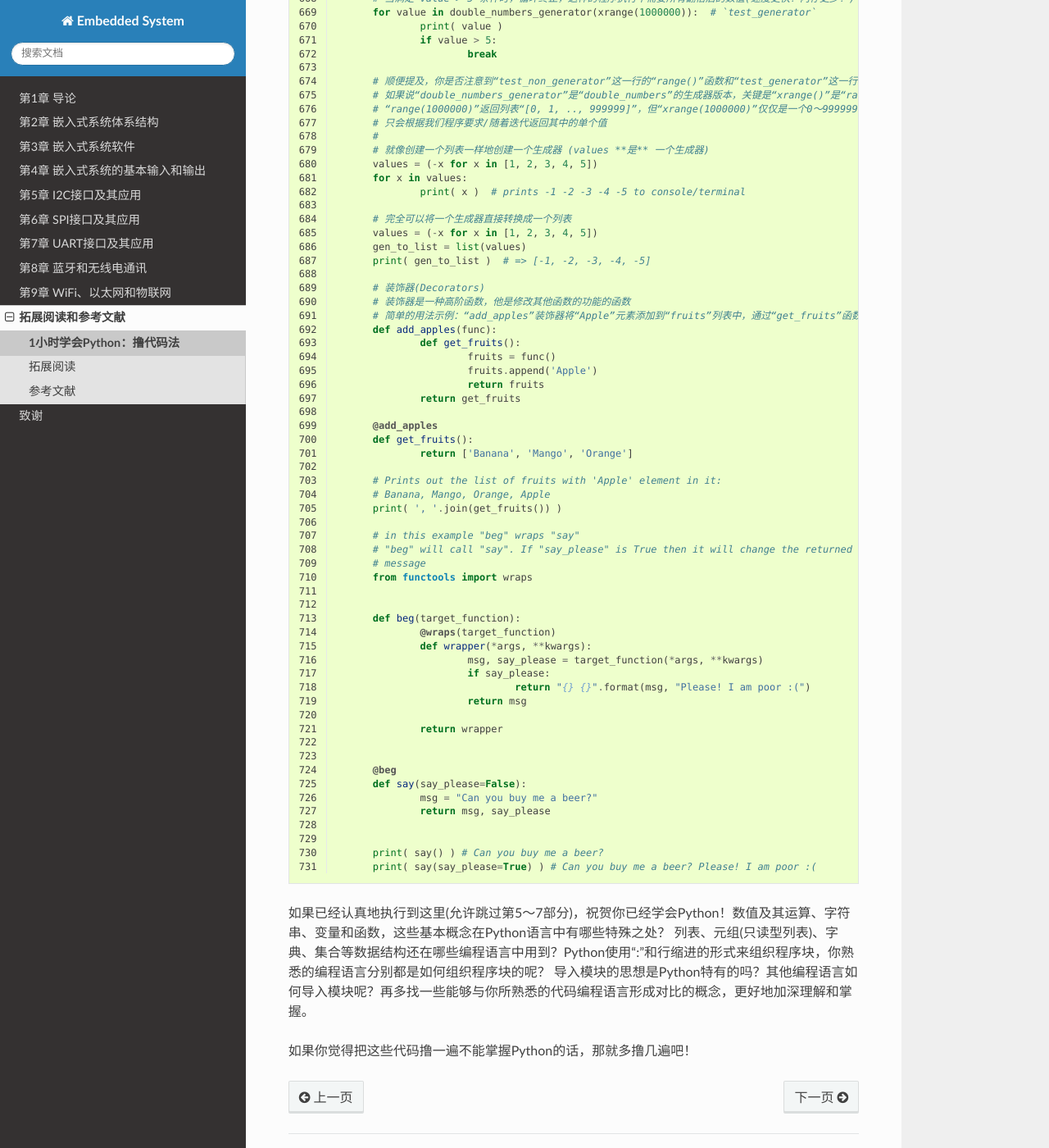
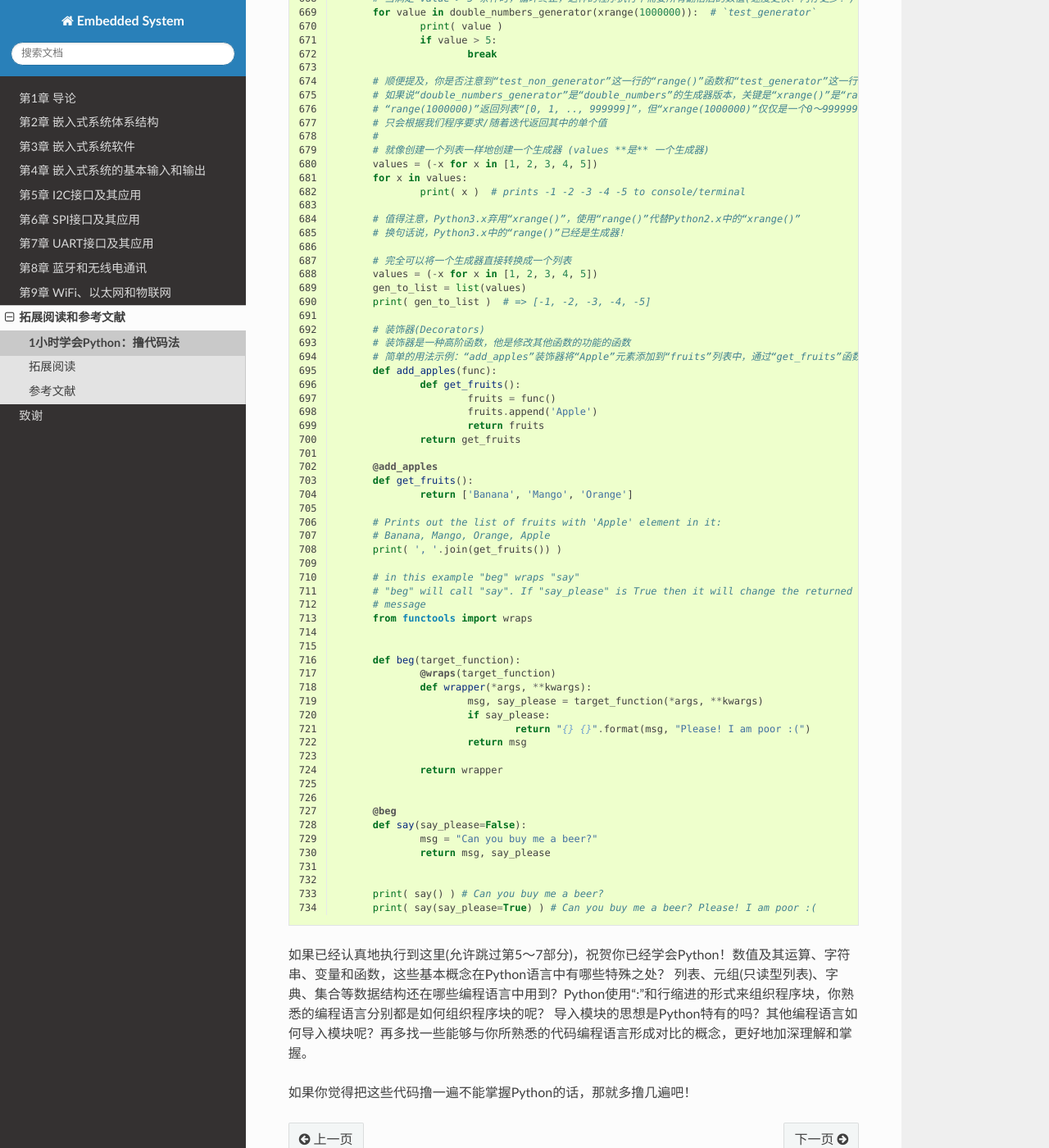
Before and after one commit to BradChan/TheEmbeddedSystem, a Sphinx documentation site: the page built from source/ca_references/learnpython_with_code.rst, in a window 1280 px wide and 1400 px high, scrolled down 11779 px. Shown: the whole window at 82% size. Built offline with Sphinx 7.4.7 and the Read the Docs theme 2.0.0, drawn with Linux system fonts in a browser that asks for light colours.

Commit message:
update ca

```diff
--- a/source/ca_references/learnpython_with_code.rst
+++ b/source/ca_references/learnpython_with_code.rst
@@ -701,6 +701,9 @@ Python的主要知识点和关键概念全覆盖的示例代码，只要你有
 	for x in values:
 		print( x )  # prints -1 -2 -3 -4 -5 to console/terminal
 
+	# 值得注意，Python3.x弃用“xrange()”，使用“range()”代替Python2.x中的“xrange()”
+	# 换句话说，Python3.x中的“range()”已经是生成器！
+
 	# 完全可以将一个生成器直接转换成一个列表
 	values = (-x for x in [1, 2, 3, 4, 5])
 	gen_to_list = list(values)
```
